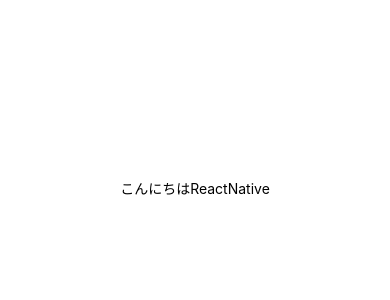
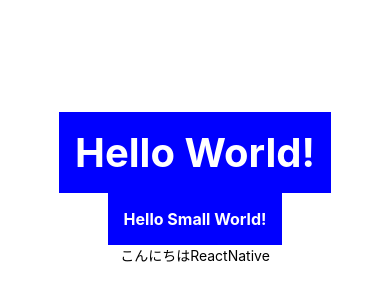
Before and after one commit to EICHAN1208/MemoApp, a React Native app: screen / in a window 390 px wide. Shown: the part 234-534 px from the top of the page. Built offline with nearby package versions, Linux system fonts and the light colour scheme.

Commit message:
Create Hello component

```diff
--- a/App.jsx
+++ b/App.jsx
@@ -2,9 +2,13 @@ import { StatusBar } from 'expo-status-bar';
 import React from 'react';
 import { StyleSheet, Text, View } from 'react-native';
 
+import Hello from './src/components/Hello';
+
 export default function App() {
   return (
     <View style={styles.container}>
+      <Hello bang>World</Hello>
+      <Hello bang style={{ fontSize: 16 }}>Small World</Hello>
       <Text>こんにちはReactNative</Text>
       {/* eslint-disable-next-line */}
       <StatusBar style="auto" />
--- a/package.json
+++ b/package.json
@@ -10,6 +10,7 @@
   "dependencies": {
     "expo": "~42.0.1",
     "expo-status-bar": "~1.0.4",
+    "prop-types": "^15.7.2",
     "react": "16.13.1",
     "react-dom": "16.13.1",
     "react-native": "https://github.com/expo/react-native/archive/sdk-42.0.0.tar.gz",
--- /dev/null
+++ b/src/components/Hello.jsx
@@ -0,0 +1,38 @@
+import React from 'react';
+import { View, StyleSheet, Text } from 'react-native';
+import { bool, shape, string } from 'prop-types';
+
+function Hello(props) {
+  const { children, bang, style } = props;
+
+  return (
+    <View>
+      <Text style={[styles.text, style]}>
+        {`Hello ${children}${bang ? '!' : ''}`}
+      </Text>
+    </View>
+  );
+}
+
+Hello.propTypes = {
+  children: string.isRequired,
+  bang: bool,
+  style: shape(),
+};
+
+Hello.defaultProps = {
+  bang: bool,
+  style: null,
+};
+
+const styles = StyleSheet.create({
+  text: {
+    color: '#ffffff',
+    backgroundColor: 'blue',
+    fontSize: 40,
+    fontWeight: 'bold',
+    padding: 16,
+  },
+});
+
+export default Hello;
```
Also changed, not shown: 1 other file (tests, documents, lock files or other folders).
